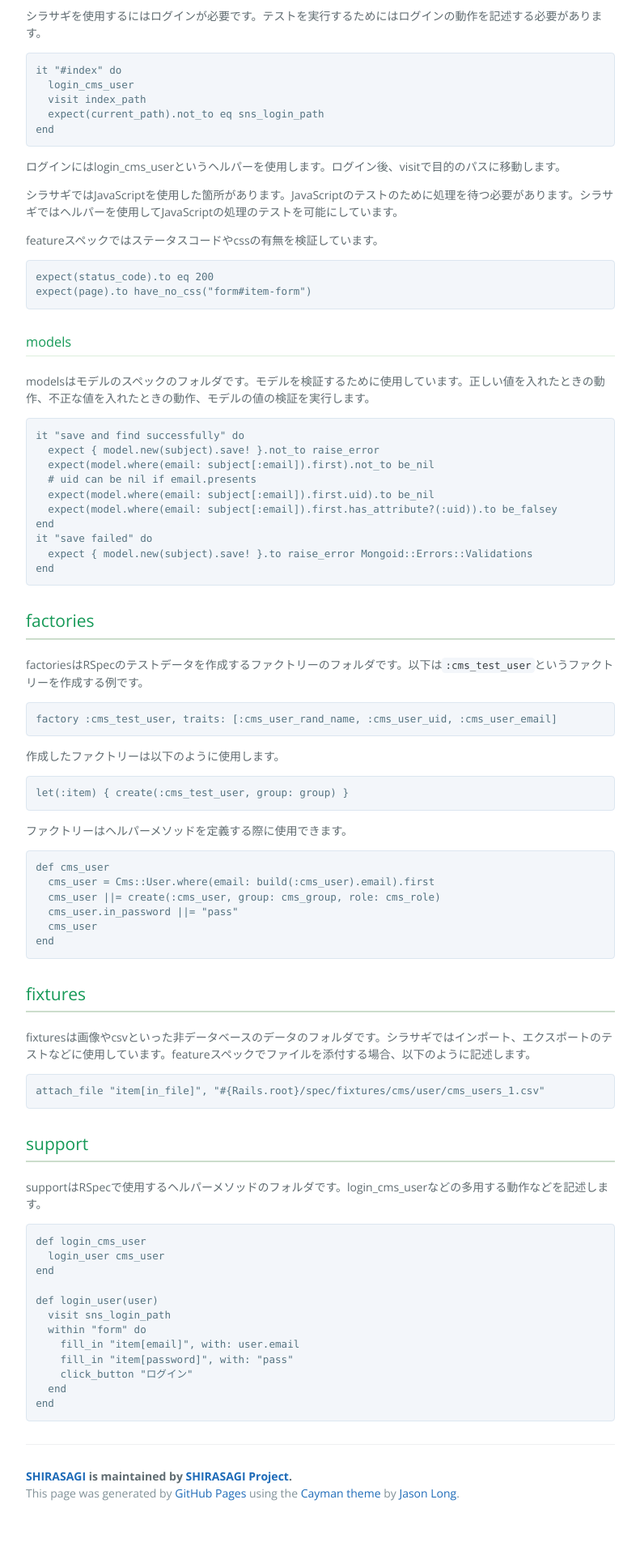
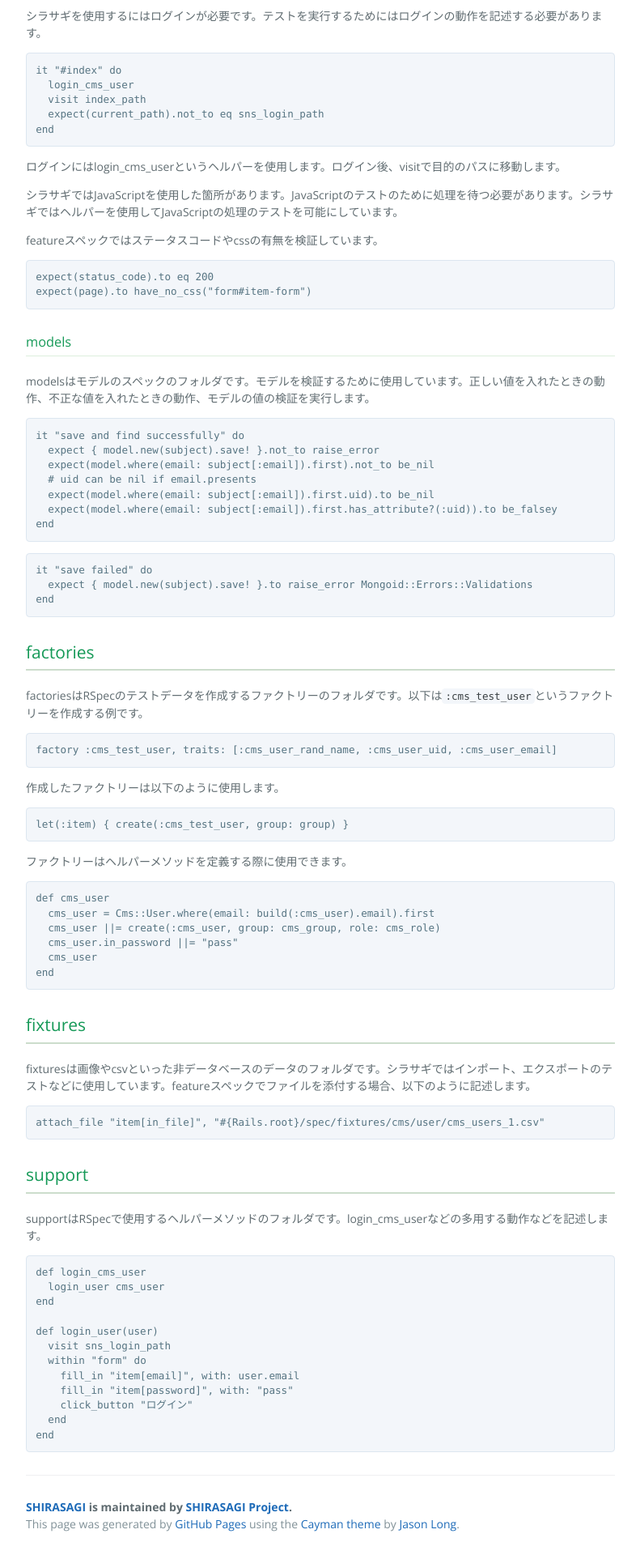
Before and after one commit to shirasagi/shirasagi.github.io, a Jekyll site: the page built from devel/rspec.md, in a window 1280 px wide. Shown: the part 1324-3244 px from the top of the page at 81% size, without its empty margins (244-1035 px from the left). Built offline with Jekyll 4.4.1, drawn with Linux system fonts in a browser that asks for light colours; nearby versions of some CDN libraries; before the commit the page ends 3206 px from its top, so only the background shows below that.

Commit message:
split model's sample code

```diff
--- a/devel/rspec.md
+++ b/devel/rspec.md
@@ -83,6 +83,8 @@ it "save and find successfully" do
   expect(model.where(email: subject[:email]).first.uid).to be_nil
   expect(model.where(email: subject[:email]).first.has_attribute?(:uid)).to be_falsey
 end
+~~~
+~~~ruby
 it "save failed" do
   expect { model.new(subject).save! }.to raise_error Mongoid::Errors::Validations
 end
```
